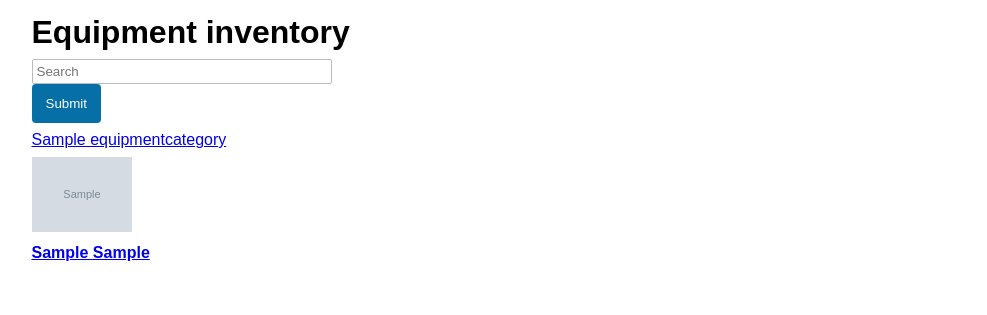
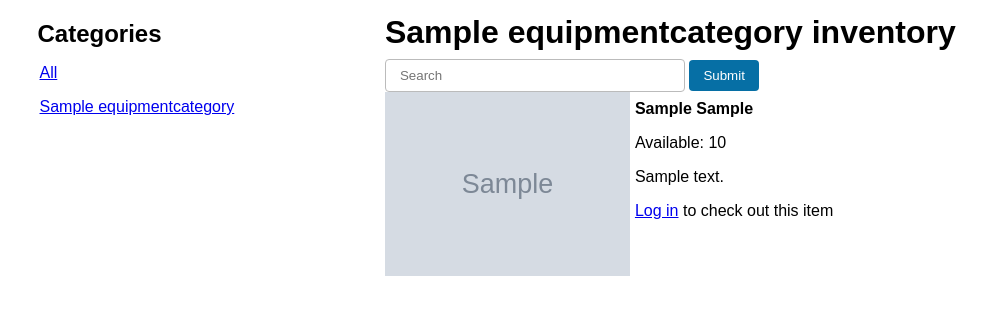
Before and after one commit to capstone-faypublic/faypublic, a Django app: a page that uses src/faypublic/templates/base.html in a window 1280 px wide. Shown: the part 92-407 px from the top of the page, without its empty margins (81-1068 px from the left). Run offline with Django 3.2, Linux system fonts and the light colour scheme; tables that the repository leaves empty hold one stand-in row (values such as "Sample post"); grey boxes marked "Sample" are stand-in pictures.

Commit message:
Removed equipment item page, added user equipment checkouts

```diff
--- a/src/equipmentcheckout/models.py
+++ b/src/equipmentcheckout/models.py
@@ -19,6 +19,16 @@ CHECKOUT_TIMEFRAMES = [
     (CHECKOUT_24HR, '24hr checkout'),
     (CHECKOUT_WEEK, 'Thurs-Tues checkout')
 ]
+
+
+RESERVED = 'RESERVED'
+CHECKED_OUT = 'CHECKED_OUT'
+RETURNED = 'RETURNED'
+CHECKOUT_STATUS_CHOICES = (
+    (RESERVED, 'Reserved'),
+    (CHECKED_OUT, 'Checked Out'),
+    (RETURNED, 'Returned'),
+)
 
 
 
@@ -76,26 +86,24 @@ class Equipment(models.Model):
     def __str__(self):
         return self.make + " " + self.model
 
-    # def availability()
-    # a static method to calculate the number of these that are actually available for checkout
+    def available(self):
+        taken_units = EquipmentCheckout.objects.filter(
+            equipment=self,
+            checkout_status=RETURNED
+        )
+
+        return self.quantity - len(taken_units)
 
 
 class EquipmentCheckout(models.Model):
     user = models.ForeignKey(User, on_delete=models.CASCADE)
-    equipmentID = models.ForeignKey(Equipment, on_delete=models.CASCADE)
-    projectID = models.ForeignKey(Project, on_delete=models.CASCADE)
+    equipment = models.ForeignKey(Equipment, on_delete=models.CASCADE)
+    project = models.ForeignKey(Project, on_delete=models.CASCADE)
 
     # additional equipment checkout information we want to collect
     checkout_date = models.DateField(null=True)
     due_date = models.DateField(null=True)
-    RESERVED = 'RE'
-    CHECKED_OUT = 'CO'
-    RETURNED = 'RT'
-    CHECKOUT_STATUS_CHOICES = (
-        (RESERVED, 'Reserved'),
-        (CHECKED_OUT, 'Checked Out'),
-        (RETURNED, 'Returned'),
-    )
+
     checkout_status = models.CharField(
         max_length=2,
         choices = CHECKOUT_STATUS_CHOICES,
--- a/src/equipmentcheckout/templates/equipment.html
+++ /dev/null
@@ -1,45 +0,0 @@
-{% extends 'base.html' %}
-
-{% block title %}Equipment{% endblock title %}
-
-{% block pagecontent %}
-
-<div class="container">
-
-    <h1>Equipment inventory</h1>
-
-    <form action="" method="get">
-        <!-- {% csrf_token %} -->
-        <input type="text" name="q" placeholder="Search" value="{{ search }}">
-        <input type="submit" class="button blue-bg">
-    </form>
-
-    {% for cat in categories %}
-
-        <p><a href="{{ cat.get_absolute_url }}">{{ cat.title }}</a></p>
-
-    {% endfor %}
-
-    {% for equip in equipment %}
-
-        <div>
-            <div>
-                <a href="{{ equip.get_absolute_url }}">
-                    <img src="/static/media/{{ equip.image }}" width="100"/>
-                </a>
-            </div>
-            <div>
-                <p>
-                    <a href="{{ equip.get_absolute_url }}">
-                        <b>{{ equip.make }} {{ equip.model }}</b>
-                    </a>
-                </p>
-            </div>
-        </div>
-
-    {% endfor %}
-
-</div>
-
-
-{% endblock pagecontent %}
--- /dev/null
+++ b/src/equipmentcheckout/templates/equipment_list.html
@@ -0,0 +1,56 @@
+{% extends 'base.html' %}
+
+{% block title %}Equipment{% endblock title %}
+
+{% block pagecontent %}
+
+
+<div class="container flex-container">
+    <div class="container flex-item sidebar submenu">
+        <h2>Categories</h2>
+
+        <ul>
+            <li><a href="/equipment/">All</a></li>
+        {% for cat in categories %}
+            <li><a href="{{ cat.get_absolute_url }}">{{ cat.title }}</a></li>
+        {% endfor %}
+        </ul>
+    </div>
+
+    <div class="flex-item sidebar content">
+        {% if category %}
+            <h1>{{ category.title }} inventory</h1>
+        {% else %}
+            <h1>Equipment inventory</h1>
+        {% endif %}
+
+        <form action="" method="get">
+            <input type="text" name="q" placeholder="Search" value="{{ search }}" class="search-bar">
+            <input type="submit" class="button blue-bg search-button">
+        </form>
+
+
+        {% for equip in equipment %}
+            <div class="equipment-item">
+                <div class="thumbnail">
+                    <img src="/static/media/{{ equip.image }}"/>
+                </div>
+                <div class="info">
+                    <p>
+                        <b>{{ equip.make }} {{ equip.model }}</b>
+                    </p>
+                    <p>Available: {{ equip.available }}</p>
+                    <p>{{ equip.description }}</p>
+                    {% if user.is_authenticated %}
+                        <p><a href="{{ equip.get_checkout_url }}" class="button blue-bg">Check out</a></p>
+                    {% else %}
+                        <p><a href="{{ equip.get_checkout_url }}">Log in</a> to check out this item</p>
+                    {% endif %}
+                </div>
+            </div>
+        {% endfor %}
+    </div>
+
+</div>
+
+{% endblock pagecontent %}
--- a/src/equipmentcheckout/urls.py
+++ b/src/equipmentcheckout/urls.py
@@ -3,8 +3,7 @@ from . import views
 from django.contrib.auth import views as auth_views
 
 urlpatterns = [
-    path('', views.equipment, name="equipment"),
-    path('<slug>/', views.equipment_item, name="equipment_item"),
+    path('', views.equipment_list, name="equipment_list"),
     path('checkout/<slug>/', views.equipment_checkout, name="equipment_checkout"),
     path('category/<slug>/', views.equipment_category, name="equipment_category")
 ]
--- a/src/equipmentcheckout/views.py
+++ b/src/equipmentcheckout/views.py
@@ -8,16 +8,6 @@ from .forms import EquipmentCheckoutForm
 
 
 # Create your views here.
-
-def equipment_item(request, slug):
-    item = get_object_or_404(Equipment, slug=slug)
-    return render(
-        request,
-        'equipment_item.html',
-        context={
-            'item': item
-        }
-    )
 
 def equipment_category(request, slug):
     category = get_object_or_404(EquipmentCategory, slug=slug)
@@ -34,15 +24,16 @@ def equipment_category(request, slug):
 
     return render(
         request,
-        'equipment.html',
+        'equipment_list.html',
         context={
             'search': search,
             'equipment': equipment,
-            'categories': categories
+            'categories': categories,
+            'category': category
         }
     )
 
-def equipment(request):
+def equipment_list(request):
     equipment = Equipment.objects.all()
     categories = EquipmentCategory.objects.all()
 
@@ -56,7 +47,7 @@ def equipment(request):
 
     return render(
         request,
-        'equipment.html',
+        'equipment_list.html',
         context={
             'search': search,
             'equipment': equipment,
@@ -82,8 +73,9 @@ def equipment_checkout(request, slug):
 
     return render(
         request,
-        'checkout.html',
+        'equipment_checkout.html',
         context={
+            'item': item,
             'userprofile': userprofile,
             'checkout_form': checkout_form
         }
--- a/src/static/css/base.css
+++ b/src/static/css/base.css
@@ -187,8 +187,16 @@ input[type=submit] {
 .errorlist ul {
   list-style-type: none;
 }
+
+.search-bar, .search-button {
+  display: inline-block;
+  border-radius: 4px;
+  padding: 8px 14px;
+}
+
 /* */
 
+/* Projects */
 
 .project-container {
   background: #ddd;
@@ -196,3 +204,28 @@ input[type=submit] {
   padding: 12px;
   margin: 8px 0px;
 }
+
+/* */
+
+
+/* Equipment */
+
+.equipment-item {
+}
+
+.equipment-item .thumbnail {
+  width: 35%;
+  display: inline-block;
+  vertical-align: top;
+}
+
+.equipment-item .thumbnail img {
+  width: 100%;
+}
+
+.equipment-item .info {
+  display: inline-block;
+  vertical-align: top;
+}
+
+/* */
--- a/src/userprofile/templates/profile-base.html
+++ b/src/userprofile/templates/profile-base.html
@@ -11,7 +11,7 @@
             <li><a href="/profile">Profile</a></li>
             <li><a href="/profile/projects">Projects</a></li>
             <li><a href="/classes">Classes</a></li>
-            <li><a href="/equipment/checkout">Equipment</a></li>
+            <li><a href="/profile/checkouts">Equipment</a></li>
         </ul>
     </div>
     <div class="flex-item sidebar content">
--- a/src/userprofile/urls.py
+++ b/src/userprofile/urls.py
@@ -5,5 +5,6 @@ from django.contrib.auth import views as auth_views
 urlpatterns = [
     path('', views.user_profile, name="user_profile"),
     # user projects in production
-    path('projects/', include('project.urls'))
+    path('projects/', include('project.urls')),
+    path('checkouts/', views.user_checkouts, name="user_checkouts")
 ]
```
Also changed, not shown: src/equipmentcheckout/templates/equipment_checkout.html (renamed from src/equipmentcheckout/templates/checkout.html, +9 -0 lines), src/equipmentcheckout/templates/equipment_item.html (deleted, +0 -25 lines), src/userprofile/templates/user_checkouts.html (added, +11 -0 lines), src/userprofile/views.py (+9 -0 lines), src/equipmentcheckout/migrations/0024_auto_20180225_1536.py (added).
